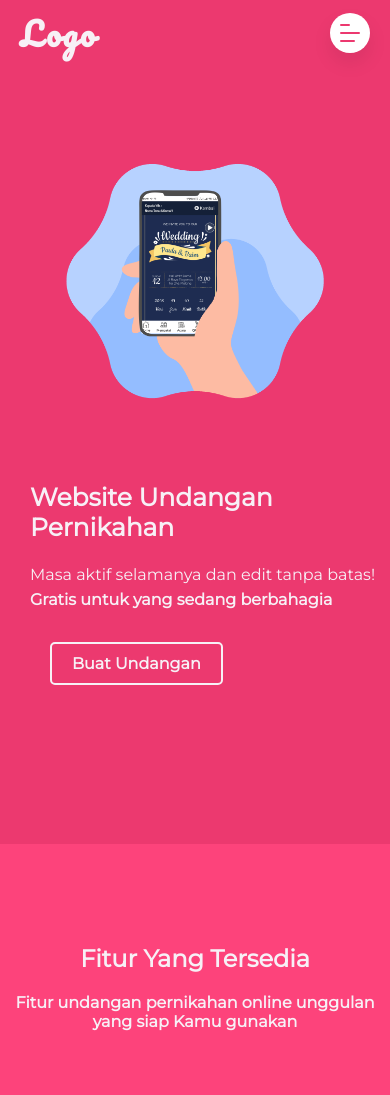
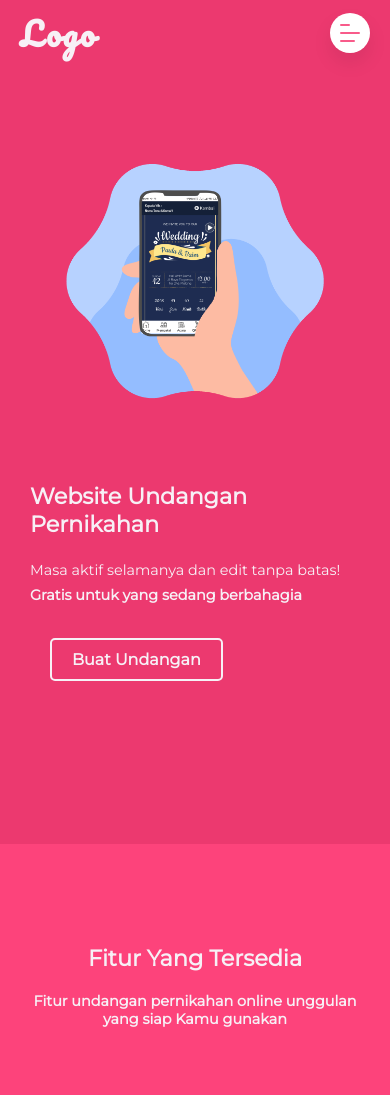
Before and after one commit to dr-developer27/undangan-online, a plain HTML site: page index.html in a window 390 px wide. Shown: the top 1095 px of the page. Drawn offline with nearby package versions, Linux system fonts and the light colour scheme.

Commit message:
Update font size header dan fitur

```diff
--- a/responsive.css
+++ b/responsive.css
@@ -214,8 +214,12 @@
     flex: 60%;
   }
 
+  .content .textBox h1{
+    font-size: 1.4rem;
+  }
+
   .content .textBox p {
-    font-size: 1rem;
+    font-size: .9rem;
   }
 
   .content .imgBox {
@@ -226,4 +230,20 @@
   .content .imgBox img {
     width: 70%;
   }
+
+  /* FItur */
+  .fitur .textBox{
+    padding: 0 15px;
+  }
+  .fitur .textBox h2 {
+    font-size: 1.4rem;
+  }
+
+  .fitur .textBox p{
+    font-size: .9rem;
+  }
+
+  .fitur .cardBox .textCard h2{
+    font-size: 1.1rem !important;
+  }
 }
--- a/style.css
+++ b/style.css
@@ -134,7 +134,7 @@ nav ul li a:hover {
   position: absolute;
   width: 20px;
   height: 2px;
-  background: var(--bg-color);
+  background: var(--bg-color2);
   border-radius: 4px;
   transition: 0.5s;
 }
```
